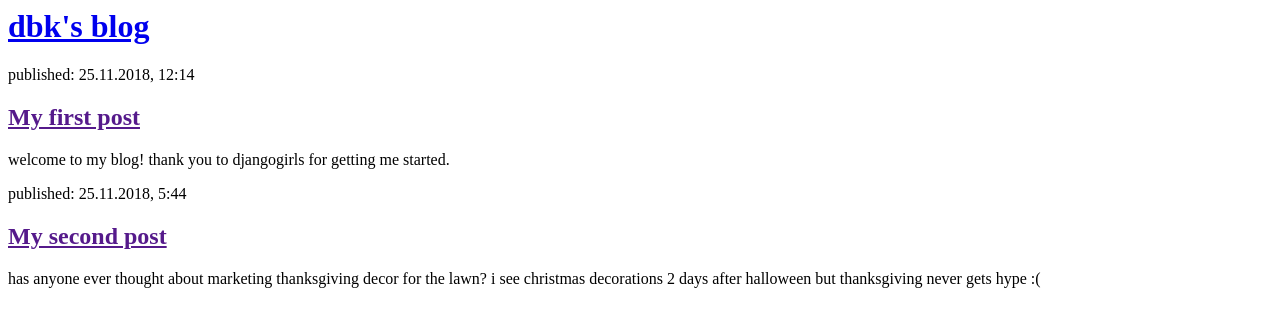
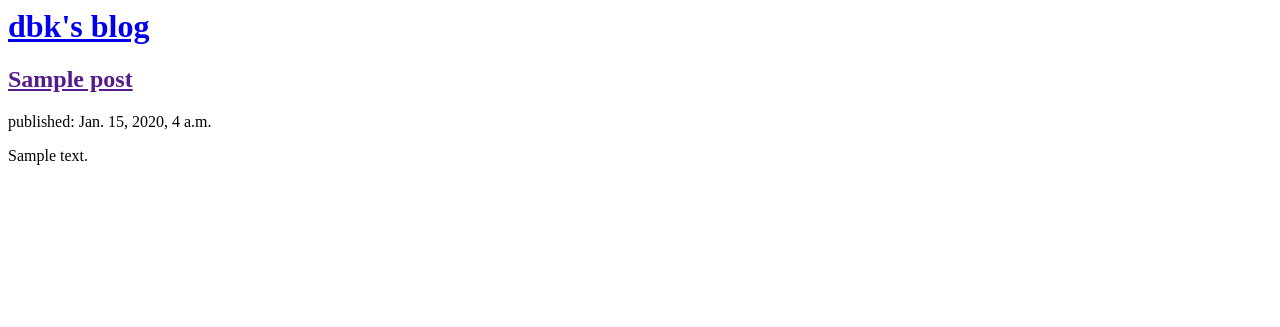
Before and after one commit to dbkohli/my-first-blog, a Django app: template blog/templates/blog/post_list.html in a window 1280 px wide. Shown: the top 327 px of the page. Run offline with Django 3.2, Linux system fonts and the light colour scheme; the template is opened without the code that fills it: values that come from a table or form of the project are taken from there, others are empty; tables that the repository leaves empty hold one stand-in row (values such as "Sample post").

Commit message:
modified templates to display posts from database

```diff
--- a/blog/templates/blog/post_list.html
+++ b/blog/templates/blog/post_list.html
@@ -7,17 +7,12 @@
              <h1><a href="/">dbk's blog</a></h1>
         </div>
 
-
-        <div>
-            <p>published: 25.11.2018, 12:14</p>
-            <h2><a href="">My first post</a></h2>
-            <p>welcome to my blog! thank you to djangogirls for getting me started.</p>
-        </div>
-
-        <div>
-            <p>published: 25.11.2018, 5:44</p>
-            <h2><a href="">My second post</a></h2>
-            <p>has anyone ever thought about marketing thanksgiving decor for the lawn? i see christmas decorations 2 days after halloween but thanksgiving never gets hype :(</p>
-        </div>
+{% for post in posts %}
+    <div>
+        <h2><a href="">{{ post.title }}</a></h2>
+        <p>published: {{ post.published_date }}</p>
+        <p>{{ post.text|linebreaksbr }}</p>
+    </div>
+{% endfor %}
     </body>
 </html>
--- a/blog/views.py
+++ b/blog/views.py
@@ -1,5 +1,8 @@
 from django.shortcuts import render
+from django.utils import timezone
+from .models import Post
 
 # Create your views here.
 def post_list(request):
-    return render(request, 'blog/post_list.html', {})
+    posts = Post.objects.filter(published_date__lte=timezone.now()).order_by('published_date')
+    return render(request, 'blog/post_list.html', {'posts': posts})
```
